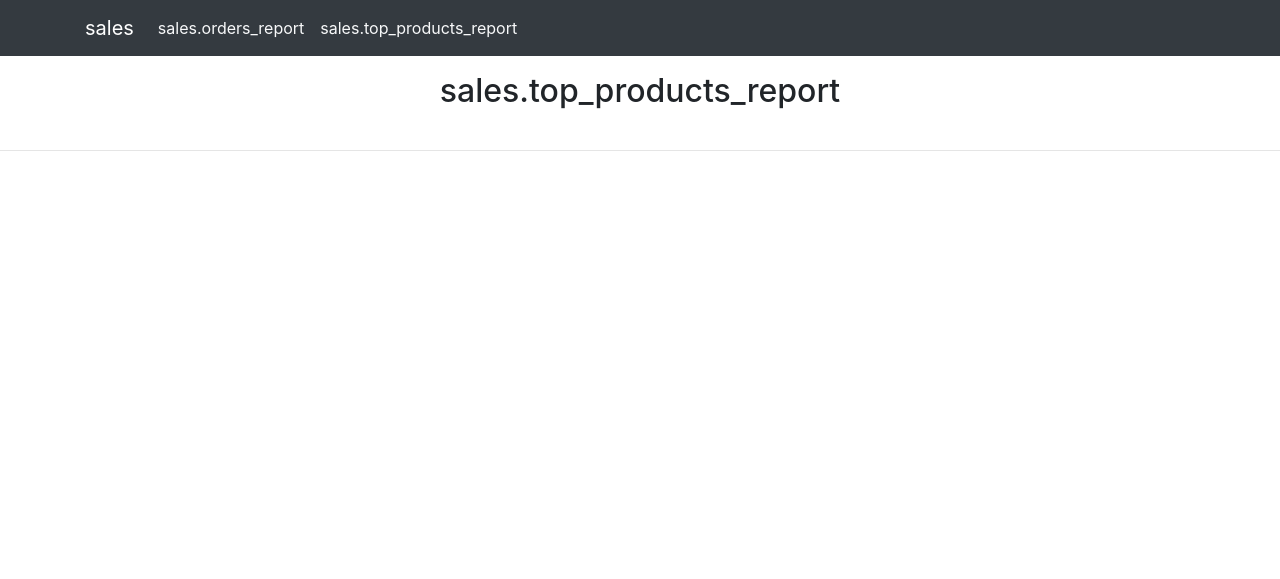
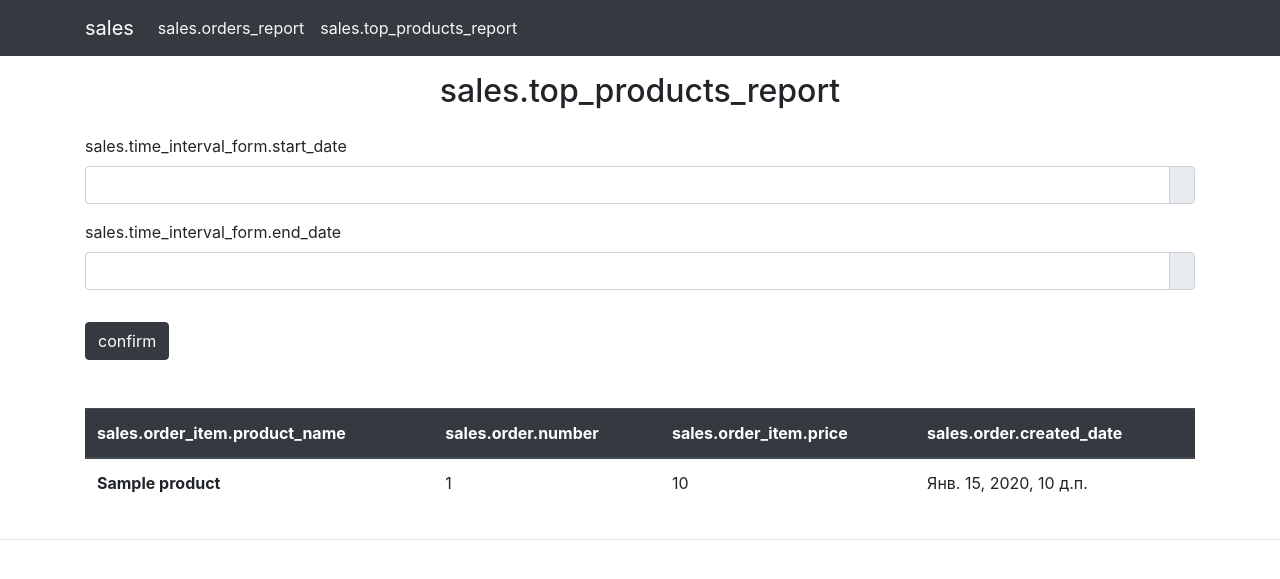
Before and after one commit to bakutake/products, a Django app: template sales/templates/sales/top_products_report.html in a window 1280 px wide. Shown: the top 579 px of the page. Run offline with Django 3.2, Linux system fonts and the light colour scheme; tables that the repository leaves empty hold one stand-in row (values such as "Sample post"); the template is opened without the code that fills it: values that come from a table or form of the project are taken from there, most other values are stand-ins (such as "Sample title", 1, 10 or a date in 2020); some libraries are stand-ins or nearby versions.

Commit message:
Added top20 products report; Added translations; Small fixes

```diff
--- a/sales/templates/sales/orders_report.html
+++ b/sales/templates/sales/orders_report.html
@@ -17,7 +17,6 @@
     <div class="row mb-5">
       <div class="col-md">
         <form method="GET" novalidate id="create-request-form">
-          {# {% csrf_token %} #}
           {{ time_interval_form.non_field_errors }}
 
           <div class="form-group">
@@ -80,8 +79,5 @@
     {% endif %}
   </div>
 </main>
-<script type="text/javascript">
-  jQuery('#datetimepicker').datetimepicker();
-</script>
 {% endblock %}
 {% endspaceless %}
--- a/sales/templates/sales/top_products_report.html
+++ b/sales/templates/sales/top_products_report.html
@@ -14,13 +14,69 @@
         <h1 class="h2">{% trans "sales.top_products_report" %}</h1>
       </div>
     </div>
+    <div class="row mb-5">
+      <div class="col-md">
+        <form method="GET" novalidate id="create-request-form">
+          {{ time_interval_form.non_field_errors }}
+
+          <div class="form-group">
+            <label for="{{ time_interval_form.start_date.id_for_label }}">{{ time_interval_form.start_date.label }}</label>
+            <div class="input-group date" id="datetimepicker1" data-target-input="nearest">
+              {{ time_interval_form.start_date }}
+              <div class="input-group-append" data-target="#datetimepicker1" data-toggle="datetimepicker">
+                <div class="input-group-text"><i class="fa fa-calendar"></i></div>
+              </div>
+            </div>
+            {{ time_interval_form.start_date.errors }}
+          </div>
+
+          <div class="form-group">
+            <label for="{{ time_interval_form.end_date.id_for_label }}">{{ time_interval_form.end_date.label }}</label>
+            <div class="input-group date" id="datetimepicker2" data-target-input="nearest">
+              {{ time_interval_form.end_date }}
+              <div class="input-group-append" data-target="#datetimepicker2" data-toggle="datetimepicker">
+                <div class="input-group-text"><i class="fa fa-calendar"></i></div>
+              </div>
+            </div>
+            {{ time_interval_form.end_date.errors }}
+          </div>
+
+          <button type="submit" class="btn btn-dark mt-3" id="send-button">{% trans "confirm" %}</button>
+        </form>
+      </div>
+    </div>
+    {% if not time_interval_form.errors %}
     <div class="row">
-      <div class="col-md-3"></div>
       <div class="col-md">
-
+        <div>
+          <table class="table">
+            <thead class="thead-dark">
+              <tr>
+                <th scope="col">{% trans "sales.order_item.product_name" %}</th>
+                <th scope="col">{% trans "sales.order.number" %}</th>
+                <th scope="col">{% trans "sales.order_item.price" %}</th>
+                <th scope="col">{% trans "sales.order.created_date" %}</th>
+              </tr>
+            </thead>
+            <tbody>
+            {% for product_name, order_items in products.items %}
+              {% for order_item in order_items %}
+              <tr>
+                {% if forloop.first %}
+                <th scope="row" rowspan="{{ order_items|length }}">{{ product_name }}</th>
+                {% endif %}
+                <td>{{ order_item.order_number }}</td>
+                <td>{{ order_item.product_price }}</td>
+                <td>{{ order_item.created_date }}</td>
+              </tr>
+              {% endfor %}
+            {% endfor %}
+            </tbody>
+          </table>
+        </div>
       </div>
-      <div class="col-md-3"></div>
     </div>
+    {% endif %}
   </div>
 </main>
 {% endblock %}
```
Also changed, not shown: sales/views.py (+34 -1 lines), sales/locale/ru/LC_MESSAGES/django.po.
